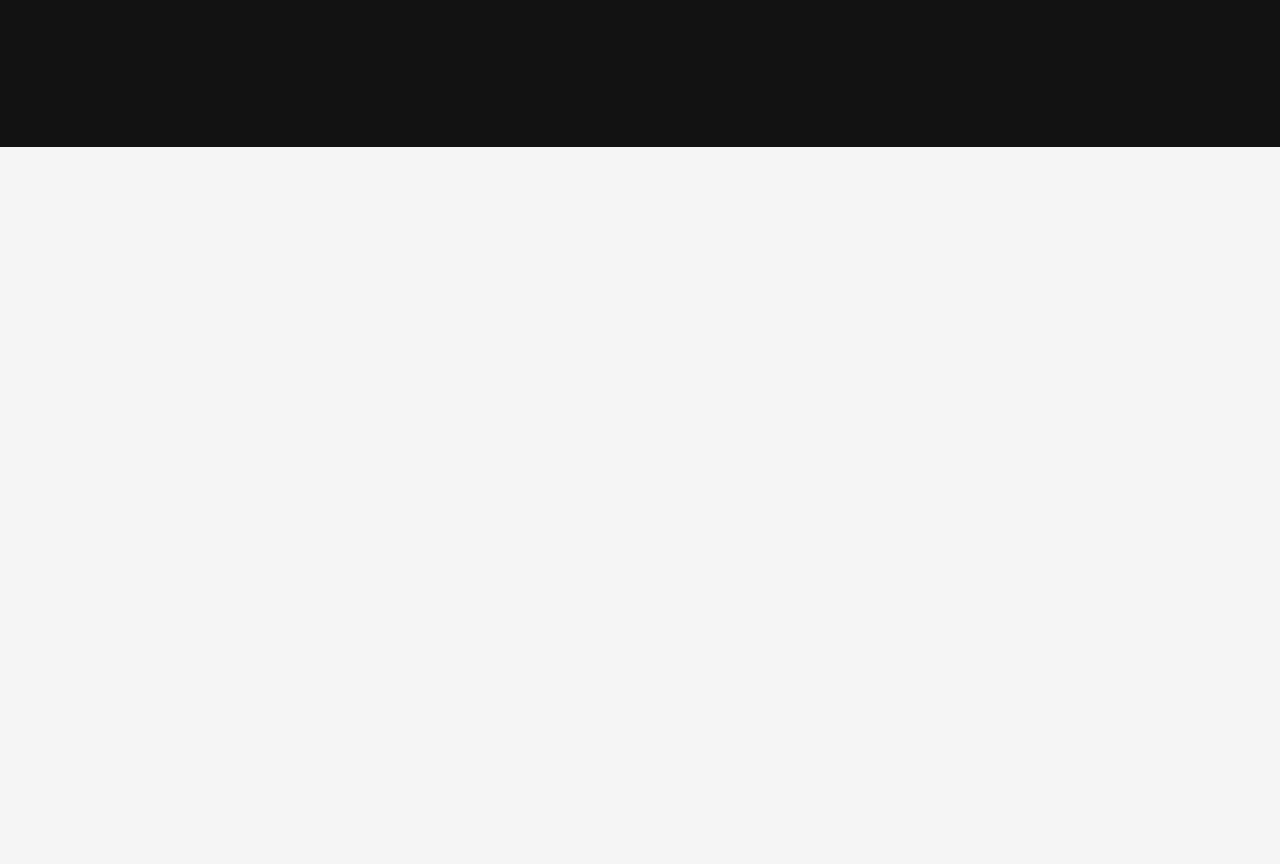
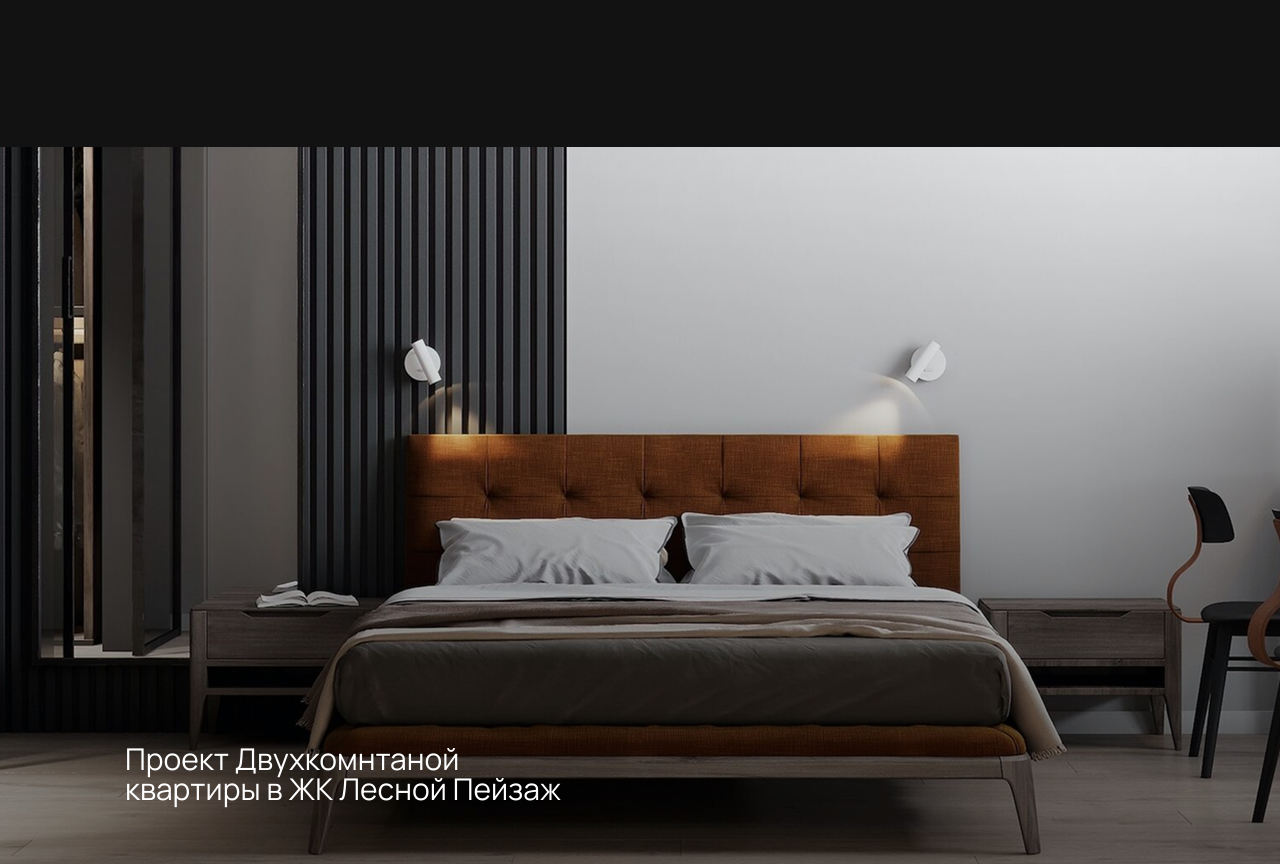
Before and after one commit to juliasviridonova/MODULE-1, a plain HTML site: page index.html in a window 1280 px wide. Shown: the part 5565-6429 px from the top of the page. Before the commit the page ends 5712 px from the top, so only its background shows below. Drawn offline with Linux system fonts and the light colour scheme; files that its build step writes are made by us from their sources.

Commit message:
Add files via upload

```diff
--- a/index.html
+++ b/index.html
@@ -79,7 +79,10 @@
     </div>
   </div>
 
+    <div class="container_project">
+      <p class="project_text">Проект  Двухкомнтаной квартиры в ЖК Лесной Пейзаж</p>
 
+    </div>
 
 
   </div>
--- a/styles/styles.css
+++ b/styles/styles.css
@@ -236,3 +236,22 @@ h4 {
     font-size: 30px;
     line-height: 41px;
 }
+
+.container_project {
+    margin: 0 auto;
+    box-sizing: border-box;
+    position: relative;
+    Width: 1400px;
+    Height: 717px;
+    background-image: url('/resources/bed.png');
+}
+
+.project_text {
+    margin: 0 auto;
+    position: absolute;
+    bottom: 60px;
+    left: 125px;
+    width: 443px;
+    font-size: 30px;
+    color: #FFFFFF;
+}
```
Also changed, not shown: resources/bed.png (added).
